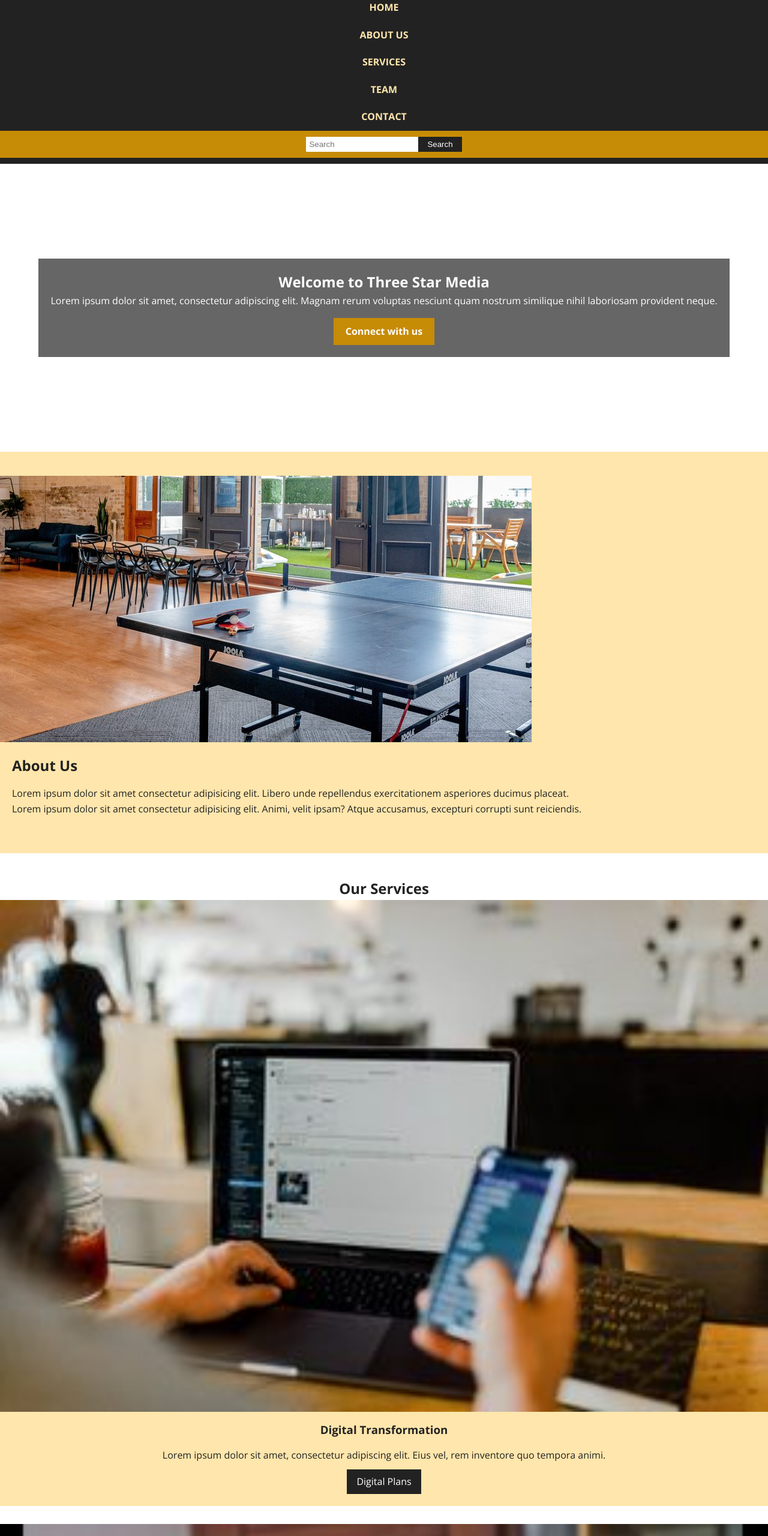
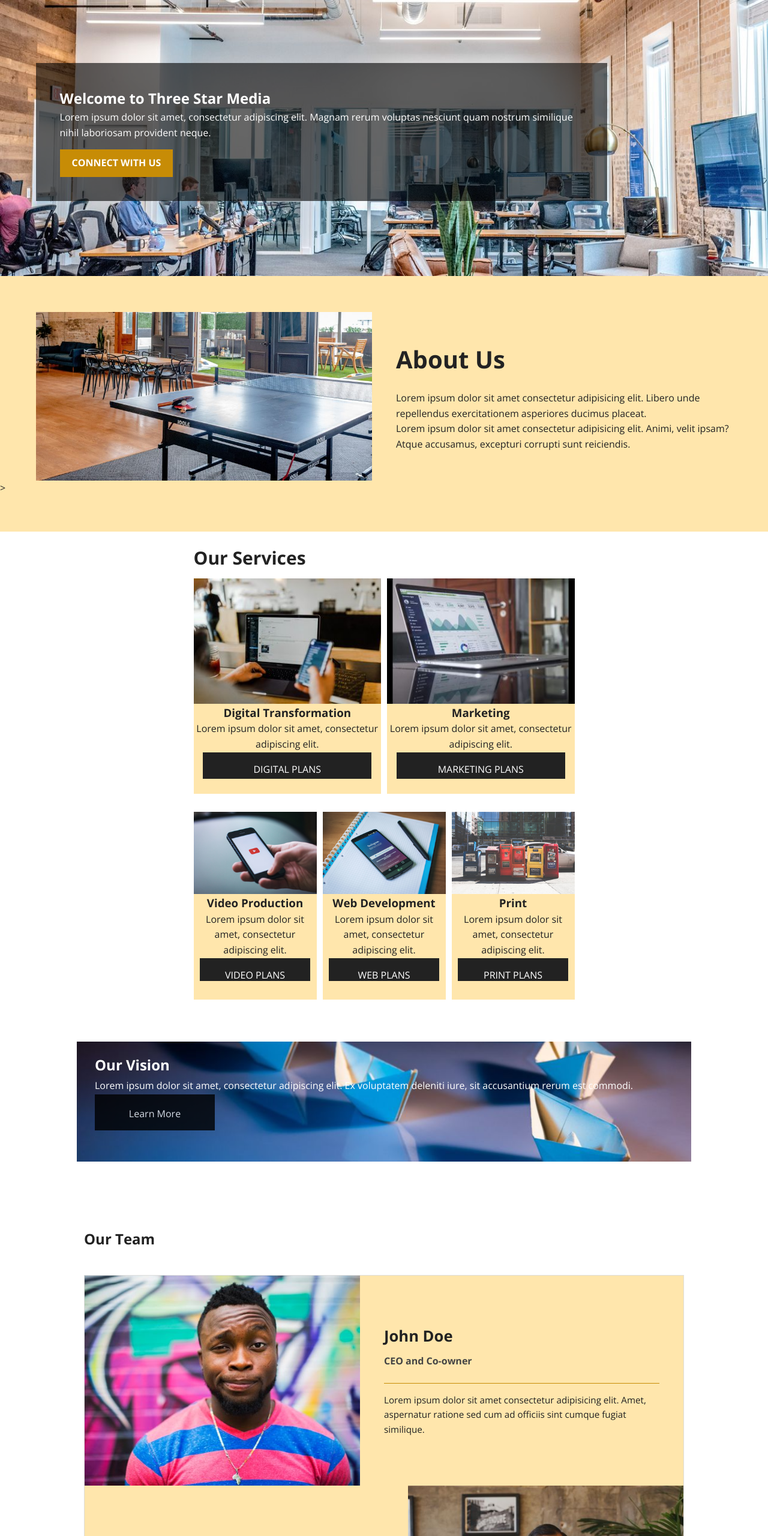
Before and after one commit to boua0034/boua0034.github.io, a plain HTML site: page final-project/index.html in a window 1280 px wide. Shown: the part 80-2640 px from the top of the page at 60% size. Drawn offline with nearby package versions, Linux system fonts and the light colour scheme.

Commit message:
final Projet done

```diff
--- a/final-project/css/main.css
+++ b/final-project/css/main.css
@@ -1,11 +1,11 @@
 
+ /* CSS Reset Code */
 
 * {
     margin: 0;
     padding: 0;
     box-sizing: border-box;
 }
-
 
 body {
     font-family: 'Open Sans', sans-serif;
@@ -14,19 +14,16 @@ body {
     background-color: white;
 }
 
-
 .container {
     max-width: 1200px;
     margin: 0 auto;
     padding: 0 20px;
 }
 
-
 img {
     max-width: 100%;
     display: block;
 }
-
 
 ul {
     list-style: none;
@@ -38,8 +35,9 @@ a {
 }
 
 
+    /* MOBILE  Styling */
 
-
+/* Header */
 .main-header {
     background-color: #222;
     color: white;
@@ -55,17 +53,11 @@ a {
     margin-bottom: 10px;
 }
 
-
-.main-nav ul li {
-    padding: 10px 0;
+.main-nav a.active {
+    background-color: #c78c06;
+    color: #222;
+    padding: 10px 20px;
 }
-
-.main-nav a {
-    color: #ffe6ac;
-    font-weight: bold;
-    text-transform: uppercase;
-}
-
 
 .search-bar {
     background-color: #c78c06;
@@ -75,36 +67,22 @@ a {
     justify-content: center;
 }
 
-.search-bar input {
-    padding: 5px;
-    border: none;
-}
-
-.search-bar button {
-    background-color: #222;
-    color: white;
-    border: none;
-    padding: 5px 15px;
-    cursor: pointer;
-}
-
-
-
+/* Main Section */
 .main-section {
-    background: url('../images/hero.jpg') no-repeat center center/cover;
+    background: url('../images/main-banner.jpg') no-repeat center center/cover;
     height: 60vh;
     display: flex;
     align-items: center;
-    justify-content: center;
-    text-align: center;
-    color: white;
+    justify-content: flex-start;
 }
-
 
 .section-content {
     background-color: rgba(0, 0, 0, 0.6);
-    padding: 20px;
-    width: 90%;
+    padding: 40px;
+    width: 80%;
+    margin-left: 5%;
+    color: white;
+    text-align: left;
 }
 
 .main-button {
@@ -112,44 +90,211 @@ a {
     background-color: #c78c06;
     color: white;
     padding: 10px 20px;
+    font-weight: bold;
     margin-top: 15px;
-    font-weight: bold;
+    text-transform: uppercase;
 }
 
-/* قسم About Us */
-.about-section {
-    background-color: #ffe6ac;
-    padding: 40px 0;
-}
-
-.about-text {
+/* Footer */
+.main-footer {
+    background-color: #222;
+    color: #c78c06;
+    text-align: left;
     padding: 20px;
 }
 
-.about-text h2 {
-    margin-bottom: 15px;
-    color: #222;
+
+   /* DESKTOP STYLES (min-width: 760px) */
+
+@media screen and (min-width: 760px) {
+
+    /* Header Desktop Layout */
+    .main-header {
+        display: grid;
+        grid-template-columns: 150px 1fr auto;
+        padding: 0 40px;
+        flex-direction: row;
+    }
+
+    .main-nav ul {
+        display: flex;
+        justify-content: center;
+        gap: 30px;
+    }
+
+    .search-bar {
+        background: none;
+        width: auto;
+    }
+
+    /* About Us Section */
+    .about-section {
+        background-color: #ffe6ac;
+        padding: 60px 0;
+        width: 100%;
+    }
+
+    .about-section .container {
+        display: grid;
+        grid-template-columns: 1fr 1fr;
+        gap: 40px;
+        align-items: center;
+    }
+
+    .about-image img {
+        width: 100%;
+        max-width: 100%;
+        height: auto;
+    }
+
+    .about-text h2 {
+        font-size: 2.5rem;
+        margin-bottom: 20px;
+        color: #222;
+    }
+
+    /* Contact Us Section */
+    .contact-section {
+        max-width: 1200px;
+        margin: 0 auto;
+        padding: 40px 20px;
+    }
+
+    .contact-container {
+        display: grid;
+        grid-template-columns: 1fr 1fr;
+        gap: 60px;
+        align-items: start;
+    }
+
+    .contact-form-container form {
+        display: flex;
+        flex-direction: column;
+    }
+
+    #contact h2 {
+        margin-bottom: 30px;
+        font-size: 2em;
+    }
+
+    .contact-form-container h3 {
+        margin-bottom: 25px;
+    }
+
+    .contact-form-container label {
+        margin-bottom: 10px;
+        font-weight: bold;
+        display: block;
+    }
+
+    .contact-form-container input,
+    .contact-form-container textarea {
+        width: 100%;
+        padding: 12px;
+        margin-bottom: 25px;
+        border: 1px solid #ccc;
+    }
+
+    .btn-submit {
+        background-color: #444;
+        color: white;
+        padding: 12px 25px;
+        border: none;
+        cursor: pointer;
+        width: fit-content;
+    }
+
+    .map-location iframe {
+        width: 100%;
+        height: 400px;
+        border: 1px solid #ddd;
+    }
+
+    /* Contact Table */
+    .hours-container {
+        grid-column: span 2;
+        width: 100%;
+        margin-top: 40px;
+    }
+
+    .hours-container table {
+        width: 100%;
+        border-collapse: collapse;
+    }
+
+    .hours-container thead {
+        background-color: #ffe6ac;
+    }
+
+    .hours-container th,
+    .hours-container td {
+        border: 1px solid #222;
+        padding: 15px;
+        text-align: left;
+    }
 }
 
 
+   /* Services Section  */
+
 .services-section {
-    padding: 40px 0;
-    text-align: center;
+    display: grid;
+    grid-template-columns: repeat(12, 1fr);
+    gap: 10px;
 }
 
 .service-item {
     background-color: #ffe6ac;
-    margin-bottom: 30px;
+    margin-bottom: 20px;
     padding-bottom: 20px;
+    text-align: center;
 }
 
-.service-item img {
-    width: 100%;
-    height: auto;
+.service-item:nth-child(1) {
+    margin-top: 20px;
+    margin-bottom: 0;
+    padding-bottom: 0;
+    font-size: 20px;
+    background-color: white;
+    text-align: start;
+    grid-row: 1;
+    grid-column: 4 / span 2;
 }
 
-.service-item h3 {
-    margin: 15px 0;
+.service-item:nth-child(2) {
+    margin-top: 0;
+    grid-row: 2;
+    grid-column: 4 / span 3;
+    min-height: 300px;
+}
+
+.service-item:nth-child(3) {
+    margin-top: 0;
+    grid-row: 2;
+    grid-column: 7 / span 3;
+    min-height: 300px;
+}
+
+.service-item:nth-child(4) {
+    grid-row: 3;
+    grid-column: 4 / span 2;
+    min-height: 300px;
+}
+
+.service-item:nth-child(5) {
+    grid-row: 3;
+    grid-column: 6 / span 2;
+    min-height: 200px;
+}
+
+.service-item:nth-child(6) {
+    grid-row: 3;
+    grid-column: 8 / span 2;
+    min-height: 200px;
+}
+
+.image-article {
+    width: 100%;
 }
 
 .secondary-button {
@@ -157,111 +302,122 @@ a {
     background-color: #222;
     color: white;
     padding: 8px 16px;
-    margin-top: 10px;
+    text-transform: uppercase;
+    width: 90%;
+    height: 13%;
+    padding-top: 1rem;
 }
 
 
+   /* Vision Section */
+
 .vision-banner {
-    background: url('../images/vision.jpg') no-repeat center center/cover;
-    padding: 60px 20px;
+    margin: 50px auto;
     color: white;
+    height: 200px;
+    width: 80%;
+    background-image: url("../images/vision.jpg");
+    background-position: center;
+}
+
+.vision-content {
+    text-align: start;
+    display: flex;
+    flex-direction: column;
+    gap: 2px;
+    padding: 20px 30px;
+}
+
+#inf-vision {
+    background-color: black;
+    padding: 20px;
+    width: 200px;
+    height: 60px;
+    opacity: 0.8;
     text-align: center;
 }
 
-.vision-content {
-    background-color: rgba(34, 34, 34, 0.8);
-    padding: 30px;
+
+  /* Team Section */
+
+.team-section {
+    padding: 60px 0;
+    background-color: #fff;
 }
 
+.team-section > h2 {
+    width: 90%;
+    max-width: 1000px;
+    margin: 0 auto 40px auto;
+    text-align: left;
+    font-weight: bold;
+}
 
-.team-section {
-    padding: 40px 20px;
-    text-align: center;
+.team-container {
+    display: flex;
+    flex-direction: column;
+    width: 90%;
+    max-width: 1000px;
+    margin: 0 auto;
+    border: 1px solid #ddd;
 }
 
 .team-member {
+    display: flex;
+    flex-direction: row;
+    height: 350px;
     background-color: #ffe6ac;
-    margin-bottom: 30px;
+}
+
+/* Alternating layout for Bob */
+#team-member-bob {
+    flex-direction: row-reverse;
+}
+
+.prs-img {
+    flex: 1;
+    background-size: cover;
+    background-repeat: no-repeat;
+    background-position: center;
+    width: 100%;
+}
+
+#prs-img1 {
+    background-image: url("../images/john.jpg");
+}
+
+#prs-img2 {
+    background-image: url("../images/bob.jpg");
 }
 
 .member-info {
-    padding: 20px;
+    flex: 1;
+    padding: 40px;
+    display: flex;
+    flex-direction: column;
+    justify-content: center;
+}
+
+.member-info h3 {
+    margin: 0;
+    font-size: 1.6rem;
+}
+
+.member-info h4 {
+    margin: 8px 0;
+    color: #444;
+    font-weight: bold;
 }
 
 .member-info hr {
     border: 0;
-    height: 1px;
-    background: #c78c06;
-    margin: 10px auto;
-    width: 50%;
+    border-top: 1px solid #c78c06;
+    margin: 15px 0;
+    width: 100%;
 }
 
-
-.contact-section {
-    padding: 40px 20px;
+.member-info p {
+    margin: 0;
+    line-height: 1.6;
+    font-size: 0.95rem;
 }
-
-.contact-form-container form {
-    display: flex;
-    flex-direction: column;
-}
-
-.contact-form-container label {
-    margin-top: 10px;
-    font-weight: bold;
-}
-
-.contact-form-container input,
-.contact-form-container textarea {
-    padding: 10px;
-    border: 1px solid #ccc;
-    margin-bottom: 10px;
-}
-
-.btn-submit {
-    background-color: #222;
-    color: white;
-    padding: 10px;
-    border: none;
-    cursor: pointer;
-    font-weight: bold;
-}
-
-
-.hours-container {
-    padding: 20px 0;
-}
-
-table {
-    width: 100%;
-    border-collapse: collapse;
-    margin-top: 10px;
-}
-
-th, td {
-    padding: 12px;
-    border: 1px solid #c78c06;
-    text-align: center;
-}
-
-th {
-    background-color: #ffe6ac;
-}
-
-
-.map-location iframe {
-    width: 100%;
-    height: 300px;
-}
-
-
-.main-footer {
-    background-color: #222;
-    color: white;
-    text-align: center;
-    padding: 20px;
-}
-
-.main-footer a {
-    color: #c78c06;
-}
--- a/final-project/index.html
+++ b/final-project/index.html
@@ -18,7 +18,7 @@
      <!-- Main Navigation -->
         <nav class="main-nav">
             <ul>
-                <li><a href="#">Home</a></li>
+                <li><a href="#" class="active">Home</a></li>
                 <li><a href="#about">About Us</a></li>
                 <li><a href="#services">Services</a></li>
                 <li><a href="#team">Team</a></li>
@@ -37,14 +37,17 @@
     <main>
        <!-- Main Section -->
         <section class="main-section">
+            <div class="hero-overlay">
                 <div class="section-content">
                     <h1>Welcome to Three Star Media</h1>
                     <p>Lorem ipsum dolor sit amet, consectetur adipiscing elit. Magnam rerum voluptas nesciunt quam nostrum similique nihil laboriosam provident neque.</p>
                     <a href="#" class="main-button">Connect with us </a>
                 </div>
+            </div>
         </section>
        <!-- About Us Section -->
         <section id="about" class="about-section">
+            <div class="container about-grid">
                 <div class="about-image">
                     <img src="images/about-us.jpg" alt="Our office space">
                 </div>
@@ -53,52 +56,44 @@
                     <p>Lorem ipsum dolor sit amet consectetur adipisicing elit. Libero unde repellendus exercitationem asperiores ducimus placeat.</p>
                     <p>Lorem ipsum dolor sit amet consectetur adipisicing elit. Animi, velit ipsam? Atque accusamus, excepturi corrupti sunt reiciendis.</p>
                 </div>
+            </div> >
         </section>
 
         <!-- Services Section -->
         <section id="services" class="services-section">
+            <div class="service-item title-item">
                 <h2>Our Services</h2>
-            <div class="services-container">
-        <!-- First Service -->
+            </div>
             <article class="service-item">
-                    <img src="images/digital.jpg" alt="Digital Transformation">
+                <img src="images/digital.jpg" alt="Digital Transformation" class="image-article">
                 <h3>Digital Transformation</h3>
-                    <p>Lorem ipsum dolor sit amet, consectetur adipiscing elit. Eius vel, rem inventore quo tempora animi.</p>
-                    <a href="#" class="secondary-button">Digital Plans </a>
+                <p>Lorem ipsum dolor sit amet, consectetur adipiscing elit.</p>
+                <a href="#" class="secondary-button">Digital Plans</a>
             </article>
-
-        <!-- second Service -->
             <article class="service-item">
-                    <img src="images/marketing.jpg" alt="Marketing">
+                <img src="images/marketing.jpg" alt="Marketing" class="image-article">
                 <h3>Marketing</h3>
-                    <p>Lorem ipsum dolor sit amet, consectetur adipiscing elit. Eius vel, rem inventore quo tempora animi.</p>
-                    <a href="#" class="secondary-button">Marketing Plans </a>
+                <p>Lorem ipsum dolor sit amet, consectetur adipiscing elit.</p>
+                <a href="#" class="secondary-button">Marketing Plans</a>
             </article>
-
-        <!-- third Service -->
             <article class="service-item">
-                    <img src="images/video.jpg" alt="Video Production">
+                <img src="images/video.jpg" alt="Video Production" class="image-article">
                 <h3>Video Production</h3>
-                    <p>Lorem ipsum dolor sit amet, consectetur adipiscing elit. Eius vel, rem inventore quo tempora animi.</p>
-                    <a href="#" class="secondary-button">Video Plans </a>
+                <p>Lorem ipsum dolor sit amet, consectetur adipiscing elit.</p>
+                <a href="#" class="secondary-button">Video Plans</a>
             </article>
-
-         <!-- fourth Service -->
             <article class="service-item">
-                    <img src="images/web.jpg" alt="Web Development">
+                <img src="images/web.jpg" alt="Web Development" class="image-article">
                 <h3>Web Development</h3>
-                    <p>Lorem ipsum dolor sit amet, consectetur adipiscing elit. Eius vel, rem inventore quo tempora animi.</p>
-                    <a href="#" class="secondary-button">Web Plans </a>
+                <p>Lorem ipsum dolor sit amet, consectetur adipiscing elit.</p>
+                <a href="#" class="secondary-button">Web Plans</a>
             </article>
-
-       <!-- Fifth Service -->
             <article class="service-item">
-                    <img src="images/print.jpg" alt="Print Services">
+                <img src="images/print.jpg" alt="Print Services" class="image-article">
                 <h3>Print</h3>
-                    <p>Lorem ipsum dolor sit amet, consectetur adipiscing elit. Eius vel, rem inventore quo tempora animi.</p>
-                    <a href="#" class="secondary-button">Print Plans </a>
+                <p>Lorem ipsum dolor sit amet, consectetur adipiscing elit.</p>
+                <a href="#" class="secondary-button">Print Plans</a>
             </article>
-            </div>
         </section>
 
         <!-- Vision Section -->
@@ -106,7 +101,7 @@
             <div class="vision-content">
                 <h2>Our Vision</h2>
                 <p>Lorem ipsum dolor sit amet, consectetur adipiscing elit. Ex voluptatem deleniti iure, sit accusantium rerum est commodi.</p>
-                <a href="#" class="secondary-button">Learn More </a>
+                <a href="#" id="inf-vision">Learn More</a>
             </div>
         </section>
 
@@ -116,7 +111,7 @@
             <div class="team-container">
                 <!-- Team Member -->
                 <article class="team-member">
-                    <img src="images/john.jpg" alt="John Doe">
+                    <div class="prs-img" id="prs-img1"></div>
                     <div class="member-info">
                         <h3>John Doe</h3>
                         <h4>CEO and Co-owner</h4>
@@ -124,15 +119,15 @@
                         <p>Lorem ipsum dolor sit amet consectetur adipisicing elit. Amet, aspernatur ratione sed cum ad officiis sint cumque fugiat similique.</p>
                     </div>
                 </article>
-           <!-- Team Member -->
-                <article class="team-member">
-                    <img src="images/bob.jpg" alt="Bob Rite">
+                <!-- Team Member  -->
+                <article class="team-member" id="team-member2">
                     <div class="member-info">
                         <h3>Bob Rite</h3>
                         <h4>CFO and Co-owner</h4>
                         <hr>
                         <p>Lorem ipsum dolor sit amet consectetur adipisicing elit. Amet, aspernatur ratione sed cum ad officiis sint cumque fugiat similique.</p>
                     </div>
+                    <div class="prs-img" id="prs-img2"></div>
                 </article>
             </div>
         </section>
@@ -146,19 +141,15 @@
                 <!-- Contact Form -->
                     <form>
                         <label for="name">Full Name</label>
-                        <input type="text" id="name" name="name" required>
-
+                        <input type="text" id="name" required>
                         <label for="email">Email</label>
-                        <input type="email" id="email" name="email" required>
-
+                        <input type="email" id="email" required>
                         <label for="message">Message</label>
-                        <textarea id="message" name="message" rows="5"></textarea>
-
+                        <textarea id="message" rows="5"></textarea>
                         <button type="submit" class="btn-submit">Send</button>
                     </form>
                 </div>
-
- <!-- Location Map -->
+                <!-- location Map -->
                 <div class="location-container">
                     <h3>Location</h3>
                     <div class="map-location">
@@ -191,8 +182,7 @@
     </div>
     </section>
     </main>
-
-<!-- Footer -->
+         <!-- footer -->
     <footer class="main-footer">
         <p>© Copyright Three Star Media, 2020</p>
         <p>All images are taken from <a href="https://unsplash.com" target="_blank">Unsplash</a></p>
```
Lines whose indentation alone changed are shown as unchanged.
